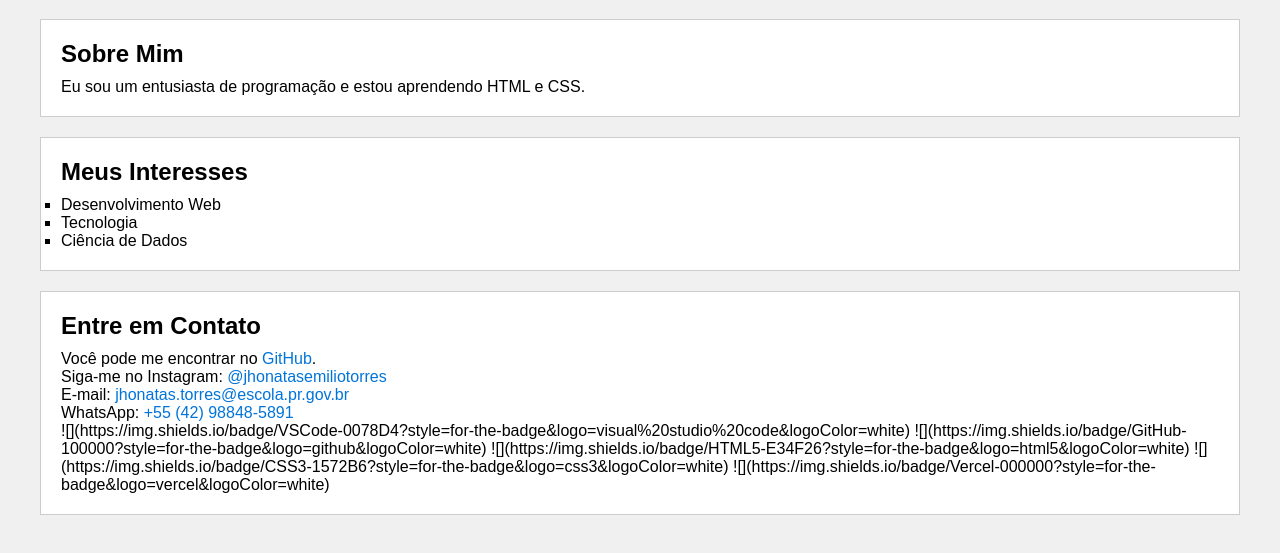
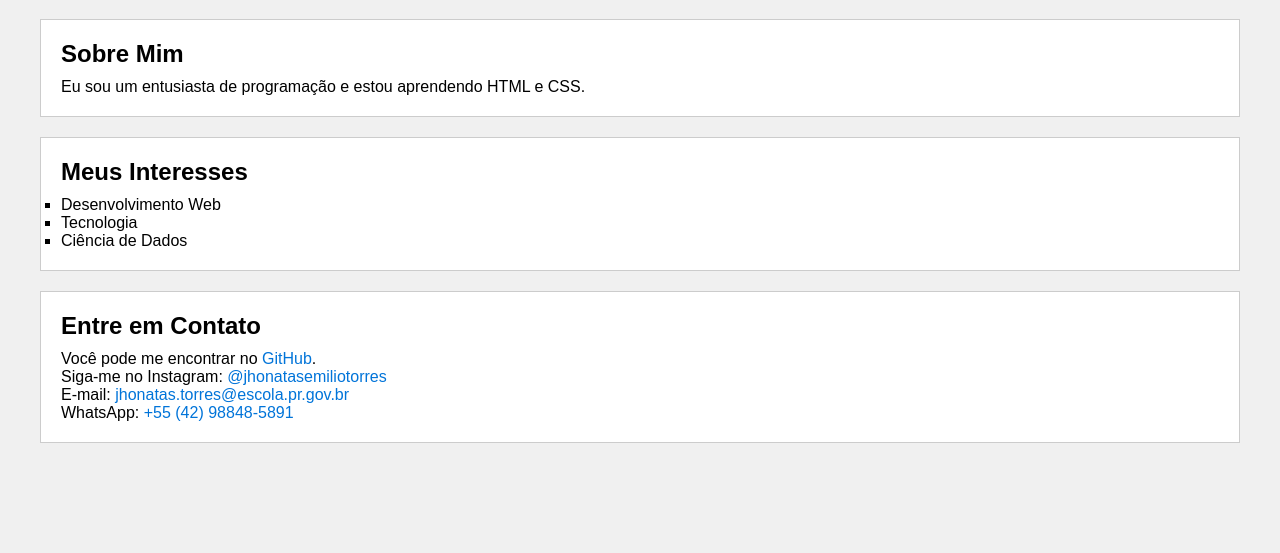
Before and after one commit to jhonatasProf/prof.Pc, a plain HTML site: page index.html in a window 1280 px wide. Shown: the part 123-676 px from the top of the page. Drawn offline with Linux system fonts and the light colour scheme.

Commit message:
Update index.html

```diff
--- a/index.html
+++ b/index.html
@@ -32,12 +32,7 @@
         <p>Siga-me no Instagram: <a href="https://www.instagram.com/jhonatasemiliotorres/" target="_blank">@jhonatasemiliotorres</a></p>
         <p>E-mail: <a href="mailto:jhonatas.torres@escola.pr.gov.br" target="_blank">jhonatas.torres@escola.pr.gov.br</a></p>
         <p>WhatsApp: <a href="https://wa.me/5542988485891" target="_blank">+55 (42) 98848-5891</a></p>
-        <p>![](https://img.shields.io/badge/VSCode-0078D4?style=for-the-badge&logo=visual%20studio%20code&logoColor=white)
-![](https://img.shields.io/badge/GitHub-100000?style=for-the-badge&logo=github&logoColor=white)
-![](https://img.shields.io/badge/HTML5-E34F26?style=for-the-badge&logo=html5&logoColor=white)
-![](https://img.shields.io/badge/CSS3-1572B6?style=for-the-badge&logo=css3&logoColor=white)
-![](https://img.shields.io/badge/Vercel-000000?style=for-the-badge&logo=vercel&logoColor=white)</p>
-    </section>
+        </section>
 </body>
 
 </html>
```
